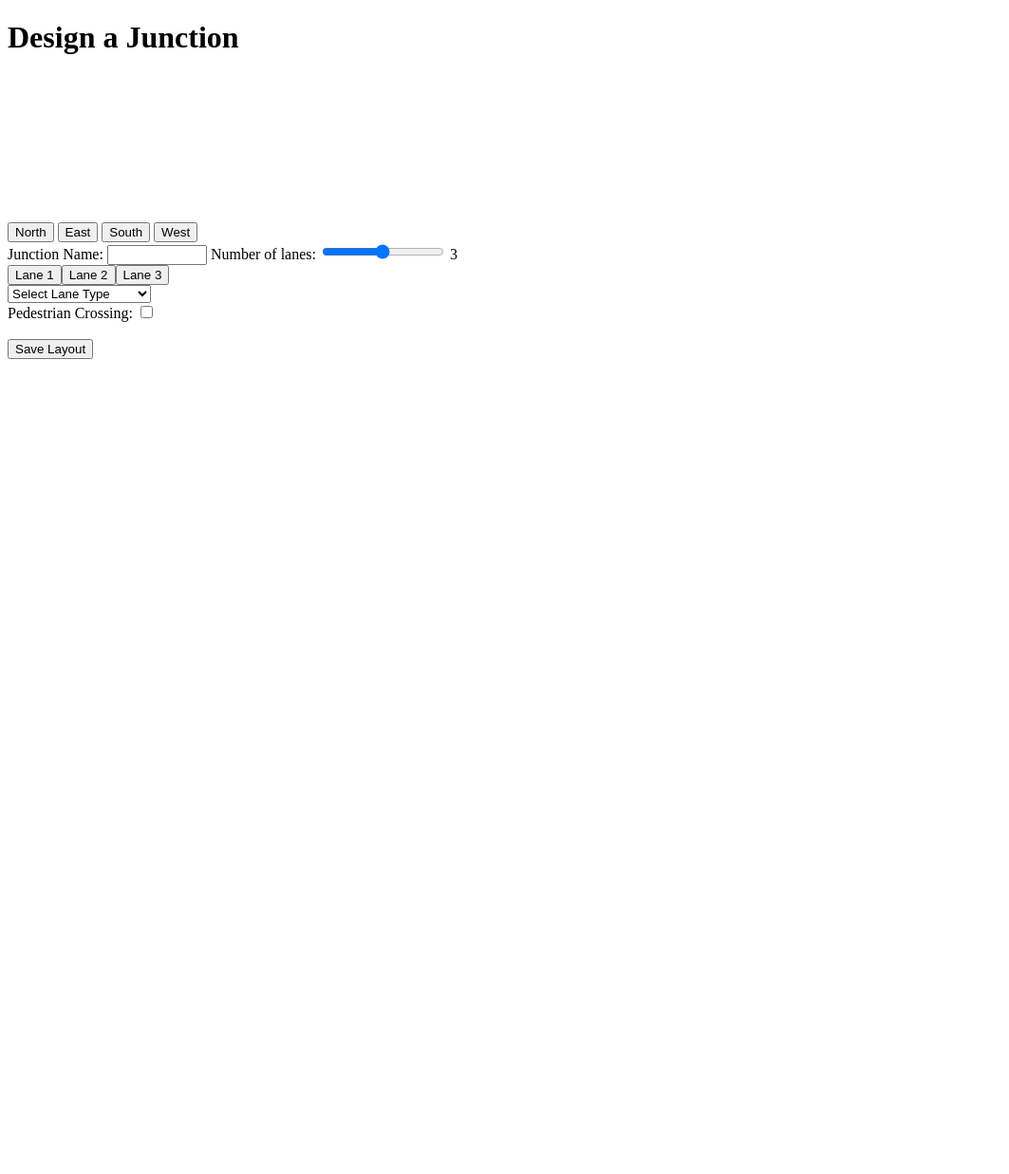
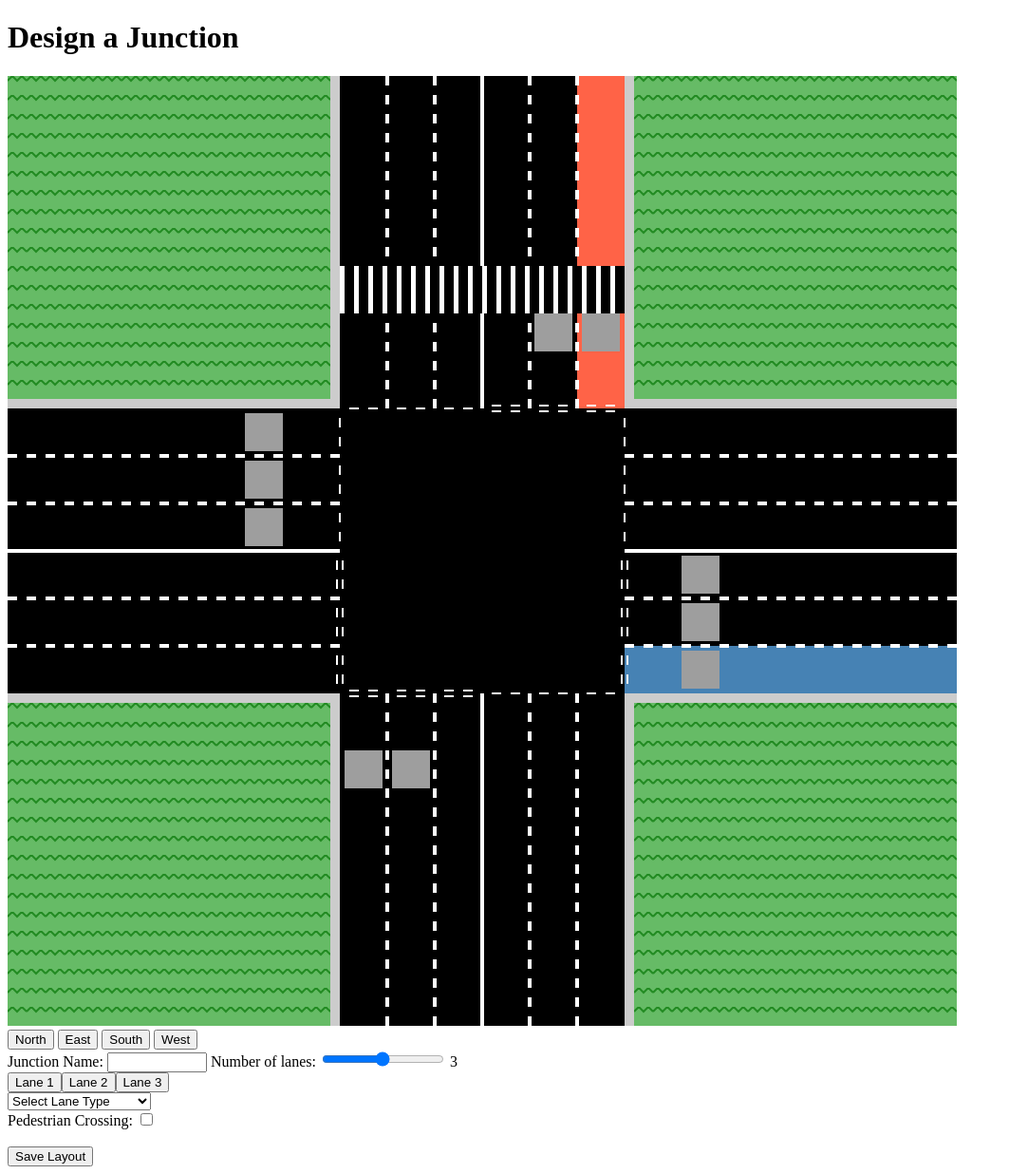
Before and after one commit to jemijack/SWE-Project, a Flask app: template templates/index.html in a window 1280 px wide. Shown: the whole page at 95% size, without its empty margins (0-1063 px from the left). Before the commit the page ends 378 px from the top, so only its background shows below. Run offline with Flask 3, Linux system fonts and the light colour scheme; the template is opened without the code that fills it, so the values that code supplies are empty; grey boxes are pictures that could not be loaded.

Commit message:
dynamic lanes

```diff
--- a/templates/index.html
+++ b/templates/index.html
@@ -10,11 +10,10 @@
 <h1> Design a Junction</h1>
 
 
-
 <script src="https://d3js.org/d3.v6.min.js"></script>
-<script src="static/image.js"></script>
+<script src="static/image.js" defer></script>
+<script src="static/script.js" defer></script>
 <svg id="junctionCanvas"></svg>
-
 
 <!-- Fixed Side Bar Menu -->
 <div id="directionMenu">
@@ -77,7 +76,5 @@
 </div>
 
 
-<script src="{{ url_for('static', filename='script.js') }}"></script>
-
 </body>
 </html>
--- /dev/null
+++ b/templates/static/image.js
@@ -0,0 +1,532 @@
+document.addEventListener("DOMContentLoaded", function () {
+    /*** Configuration Data ***/
+    const config = {
+        "jLayoutName": "layout1",
+        "timestamp": "2025-02-13T12:00:00Z",
+        "userId": "11",
+        "junctionID": "56",
+        "northArm": { "laneCount": 3, "laneDetail": { "lane1": "busLane", "lane2": "straightOnly" }, "pedestrianCrossing": true },
+        "eastArm": { "laneCount": 3, "laneDetail": { "lane1": "cycleLane", "lane2": "straightOnly", "lane3": "rightOnly" }, "pedestrianCrossing": true },
+        "southArm": { "laneCount": 3, "laneDetail": { "lane1": "leftStraight", "lane2": "rightOnly" }, "pedestrianCrossing": true },
+        "westArm": { "laneCount": 3, "laneDetail": { "lane1": "leftStraight", "lane2": "straightOnly", "lane3": "rightOnly" }, "pedestrianCrossing": true }
+    };
+
+    /*** SVG Setup & Globals ***/
+    const svgSize = 1000;
+    const svg = d3.select("#junctionCanvas")
+        .attr("width", svgSize)
+        .attr("height", svgSize)
+        .attr("viewBox", `0 0 ${svgSize} ${svgSize}`)
+        .attr("preserveAspectRatio", "xMidYMid meet");
+
+    const laneWidth = 50;
+    const curbWidth = 10;
+    const centerX = svgSize / 2;
+    const centerY = svgSize / 2;
+
+    const maxLanes = Math.max(
+        (config["eastArm"] ? config["eastArm"].laneCount : 0),
+        (config["southArm"] ? config["southArm"].laneCount : 0),
+        (config["westArm"] ? config["westArm"].laneCount : 0)
+    );
+
+    const intersectionSize = maxLanes * laneWidth * 2;
+    const intersectionHalf = intersectionSize / 2;
+
+    /*** Define Grass Pattern ***/
+    const defs = svg.append("defs");
+    const pattern = defs.append("pattern")
+        .attr("id", "grassPattern")
+        .attr("width", 20)
+        .attr("height", 20)
+        .attr("patternUnits", "userSpaceOnUse");
+    pattern.append("rect")
+        .attr("width", 20)
+        .attr("height", 20)
+        .attr("fill", "#66BB66");
+    pattern.append("path")
+        .attr("d", "M0,5 L5,0 L10,5 L15,0 L20,5")
+        .attr("stroke", "#228B22")
+        .attr("stroke-width", 2)
+        .attr("fill", "none");
+
+    /*** Draw Background (Grass) ***/
+    svg.append("rect")
+        .attr("x", 0)
+        .attr("y", 0)
+        .attr("width", svgSize)
+        .attr("height", svgSize)
+        .attr("fill", "url(#grassPattern)");
+
+    /*** Draw the Intersection ***/
+    svg.append("rect")
+        .attr("x", centerX - intersectionHalf)
+        .attr("y", centerY - intersectionHalf)
+        .attr("width", intersectionSize)
+        .attr("height", intersectionSize)
+        .attr("fill", "black")
+        .attr("stroke", "black")
+        .attr("stroke-width", 2);
+
+    /*** Helper Functions ***/
+
+    function buildDashArray(dashLen, gapLen, totalLen) {
+        const patternSize = dashLen + gapLen;
+        const repeats = Math.floor(totalLen / patternSize);
+        let arrParts = [];
+        for (let i = 0; i < repeats; i++) {
+            arrParts.push(dashLen, gapLen);
+        }
+        return arrParts.join(",");
+    }
+
+    function drawPedestrianCrossing(direction, totalLaneCount, laneWidth, innerX, innerY, innerWidth, innerHeight) {
+        // Check if pedestrian crossing is enabled for this direction
+        const armKey = direction.toLowerCase() + "Arm";
+        if (!config[armKey]?.pedestrianCrossing) {
+            return;
+        }
+
+        // Define crossing dimensions and position
+        const crossingSize = 50; // Increased size for a larger crossing
+        const stripeWidth = 5;
+        const stripeGap = 10; // Increased gap to have fewer stripes
+        const offsetFromIntersection = 100; // Moved further back from intersection
+
+        let crossingX, crossingY, crossingWidth, crossingHeight;
+
+        // Position the crossing based on direction
+        switch (direction) {
+            case "North":
+                crossingX = innerX;
+                crossingY = innerY + innerHeight - offsetFromIntersection - crossingSize;
+                crossingWidth = innerWidth;
+                crossingHeight = crossingSize;
+                break;
+            case "South":
+                crossingX = innerX;
+                crossingY = innerY + offsetFromIntersection;
+                crossingWidth = innerWidth;
+                crossingHeight = crossingSize;
+                break;
+            case "East":
+                crossingX = innerX + offsetFromIntersection;
+                crossingY = innerY;
+                crossingWidth = crossingSize;
+                crossingHeight = innerHeight;
+                break;
+            case "West":
+                crossingX = innerX + innerWidth - offsetFromIntersection - crossingSize;
+                crossingY = innerY;
+                crossingWidth = crossingSize;
+                crossingHeight = innerHeight;
+                break;
+            default:
+                return;
+        }
+
+        // Draw the black base rectangle
+        svg.append("rect")
+            .attr("x", crossingX)
+            .attr("y", crossingY)
+            .attr("width", crossingWidth)
+            .attr("height", crossingHeight)
+            .attr("fill", "black");
+
+        // Determine stripe orientation: parallel to lanes
+        const isHorizontal = (direction === "North" || direction === "South");
+        const stripeDimension = isHorizontal ? crossingWidth : crossingHeight;
+        const stripeCount = Math.floor(stripeDimension / (stripeWidth + stripeGap));
+
+        // Draw stripes parallel to the lanes
+        for (let i = 0; i < stripeCount; i++) {
+            if (isHorizontal) {
+                // North/South: Vertical stripes
+                const stripeX = crossingX + i * (stripeWidth + stripeGap);
+                svg.append("rect")
+                    .attr("x", stripeX)
+                    .attr("y", crossingY)
+                    .attr("width", stripeWidth)
+                    .attr("height", crossingHeight)
+                    .attr("fill", "white");
+            } else {
+                // East/West: Horizontal stripes
+                const stripeY = crossingY + i * (stripeWidth + stripeGap);
+                svg.append("rect")
+                    .attr("x", crossingX)
+                    .attr("y", stripeY)
+                    .attr("width", crossingWidth)
+                    .attr("height", stripeWidth)
+                    .attr("fill", "white");
+            }
+        }
+    }
+
+    function drawLaneDividers(x, y, width, height, totalLanes, vertical, laneDetail, approachDirection) {
+        const enteringLanes = config[approachDirection.toLowerCase() + "Arm"].laneCount;
+        // Draw boundary dividers (lines between adjacent lanes)
+        for (let i = 1; i < totalLanes; i++) {
+            let isDashed = true;
+            if (i===enteringLanes) isDashed = false;
+            if (vertical) {
+                let xpos = x + i * laneWidth;
+                let yStart = y, yEnd = y + height;
+                svg.append("line")
+                    .attr("x1", xpos)
+                    .attr("y1", yStart)
+                    .attr("x2", xpos)
+                    .attr("y2", yEnd)
+                    .attr("stroke", "white")
+                    .attr("stroke-width", 4)
+                    .attr("stroke-dasharray", isDashed ? "10,10" : "none");
+            } else {
+                let ypos = y + i * laneWidth;
+                let xStart = x, xEnd = x + width;
+                svg.append("line")
+                    .attr("x1", xStart)
+                    .attr("y1", ypos)
+                    .attr("x2", xEnd)
+                    .attr("y2", ypos)
+                    .attr("stroke", "white")
+                    .attr("stroke-width", 4)
+                    .attr("stroke-dasharray", isDashed ? "10,10" : "none");
+            }
+        }
+    }
+
+    function drawIntersectionLines(cx, cy, length, horizontal, doubleLine) {
+        const offset = 3, halfLen = length / 2, strokeWidth = 2, dashPattern = "10,10";
+        if (!doubleLine) {
+            if (horizontal) {
+                svg.append("line")
+                    .attr("x1", cx - halfLen)
+                    .attr("y1", cy)
+                    .attr("x2", cx + halfLen)
+                    .attr("y2", cy)
+                    .attr("stroke", "white")
+                    .attr("stroke-width", strokeWidth)
+                    .attr("stroke-dasharray", dashPattern);
+            } else {
+                svg.append("line")
+                    .attr("x1", cx)
+                    .attr("y1", cy - halfLen)
+                    .attr("x2", cx)
+                    .attr("y2", cy + halfLen)
+                    .attr("stroke", "white")
+                    .attr("stroke-width", strokeWidth)
+                    .attr("stroke-dasharray", dashPattern);
+            }
+        } else {
+            if (horizontal) {
+                svg.append("line").attr("x1", cx - halfLen).attr("y1", cy - offset).attr("x2", cx + halfLen).attr("y2", cy - offset)
+                    .attr("stroke", "white").attr("stroke-width", strokeWidth).attr("stroke-dasharray", dashPattern);
+                svg.append("line").attr("x1", cx - halfLen).attr("y1", cy + offset).attr("x2", cx + halfLen).attr("y2", cy + offset)
+                    .attr("stroke", "white").attr("stroke-width", strokeWidth).attr("stroke-dasharray", dashPattern);
+            } else {
+                svg.append("line").attr("x1", cx - offset).attr("y1", cy - halfLen).attr("x2", cx - offset).attr("y2", cy + halfLen)
+                    .attr("stroke", "white").attr("stroke-width", strokeWidth).attr("stroke-dasharray", dashPattern);
+                svg.append("line").attr("x1", cx + offset).attr("y1", cy - halfLen).attr("x2", cx + offset).attr("y2", cy + halfLen)
+                    .attr("stroke", "white").attr("stroke-width", strokeWidth).attr("stroke-dasharray", dashPattern);
+            }
+        }
+    }
+
+
+
+    /*** Draw the Approaches ***/
+    window.drawApproach_North = drawApproach_North;
+    function drawApproach_North(laneCount, laneDetail) {
+        const lanes = laneCount;
+        const totalLanes = lanes + maxLanes;
+        const outerHeight = centerY - intersectionHalf;
+        const outerWidth = totalLanes * laneWidth + 2 * curbWidth;
+        const outerX = centerX - outerWidth / 2;
+        const outerY = 0;
+
+
+
+        svg.append("rect").attr("x", outerX).attr("y", outerY).attr("width", curbWidth).attr("height", outerHeight).attr("fill", "#cccccc");
+        svg.append("rect").attr("x", outerX + totalLanes * laneWidth + curbWidth).attr("y", outerY).attr("width", curbWidth).attr("height", outerHeight).attr("fill", "#cccccc");
+
+        const innerX = outerX + curbWidth;
+        const innerY = outerY;
+        const innerWidth = totalLanes * laneWidth;
+        const innerHeight = outerHeight;
+
+
+
+        svg.append("rect").attr("x", innerX).attr("y", innerY).attr("width", innerWidth).attr("height", innerHeight).attr("fill", "black");
+
+        for (let k = 0; k < lanes; k++) {
+            let i = totalLanes - 1 - k;
+            let laneKey = `lane${k + 1}`;
+            let laneType = laneDetail[laneKey];
+            if (k === 0 && (laneType === "busLane" || laneType === "cycleLane")) {
+                let color = laneType === "busLane" ? "#FF6347" : "#4682B4";
+                svg.append("rect")
+                    .attr("x", innerX + i * laneWidth)
+                    .attr("y", innerY)
+                    .attr("width", laneWidth)
+                    .attr("height", innerHeight)
+                    .attr("fill", color);
+                let imgX = innerX + (i + 0.5) * laneWidth;
+                let imgY = innerY + innerHeight - 80;
+                let imgWidth = laneWidth * 0.8;
+                let imgHeight = laneWidth * 0.8;
+                let icon = laneType === "busLane" ? "busLane.png" : "cycle.png";
+                let transform = `rotate(180, ${imgX}, ${imgY})`;
+                svg.append("image")
+                    .attr("xlink:href", `utils/${icon}`)
+                    .attr("x", imgX - imgWidth / 2)
+                    .attr("y", imgY - imgHeight / 2)
+                    .attr("width", imgWidth)
+                    .attr("height", imgHeight)
+                    .attr("transform", transform);
+            } else if (laneType) {
+                let imgX = innerX + (i + 0.5) * laneWidth;
+                let imgY = innerY + innerHeight - 80;
+                let imgWidth = laneWidth * 0.8;
+                let imgHeight = laneWidth * 0.8;
+                svg.append("image")
+                    .attr("xlink:href", `utils/${laneType}.png`)
+                    .attr("x", imgX - imgWidth / 2)
+                    .attr("y", imgY - imgHeight / 2)
+                    .attr("width", imgWidth)
+                    .attr("height", imgHeight)
+                    .attr("transform", `rotate(180, ${imgX}, ${imgY})`);
+            }
+        }
+
+        drawLaneDividers(innerX, innerY, innerWidth, innerHeight, totalLanes, true, laneDetail, "North");
+
+
+        const exitingCount = lanes;
+        const markY = innerY + innerHeight;
+        const markLen = 30;
+        for (let i = 0; i < totalLanes; i++) {
+            const isDouble = (i >= totalLanes - exitingCount);
+            const laneCenterX = innerX + (i + 0.5) * laneWidth;
+            drawIntersectionLines(laneCenterX, markY, markLen, true, isDouble);
+        }
+
+        drawPedestrianCrossing("North", totalLanes, laneWidth, innerX, innerY, innerWidth, innerHeight);
+
+
+    }
+
+    function drawApproach_East(laneCount, laneDetail) {
+        const lanes = laneCount;
+        const totalLanes = lanes + maxLanes;
+        const outerWidth = centerX - intersectionHalf;
+        const outerHeight = totalLanes * laneWidth + 2 * curbWidth;
+        const outerX = centerX + intersectionHalf;
+        const outerY = centerY - outerHeight / 2;
+
+        svg.append("rect").attr("x", outerX).attr("y", outerY).attr("width", outerWidth).attr("height", curbWidth).attr("fill", "#cccccc");
+        svg.append("rect").attr("x", outerX).attr("y", outerY + totalLanes * laneWidth + curbWidth).attr("width", outerWidth).attr("height", curbWidth).attr("fill", "#cccccc");
+
+        const innerX = outerX;
+        const innerY = outerY + curbWidth;
+        const innerWidth = outerWidth;
+        const innerHeight = totalLanes * laneWidth;
+
+        svg.append("rect").attr("x", innerX).attr("y", innerY).attr("width", innerWidth).attr("height", innerHeight).attr("fill", "black");
+
+        for (let k = 0; k < lanes; k++) {
+            let i = totalLanes - 1 - k;
+            let laneKey = `lane${k + 1}`;
+            let laneType = laneDetail[laneKey];
+            if (k === 0 && (laneType === "busLane" || laneType === "cycleLane")) {
+                let color = laneType === "busLane" ? "#FF6347" : "#4682B4";
+                svg.append("rect")
+                    .attr("x", innerX)
+                    .attr("y", innerY + i * laneWidth)
+                    .attr("width", innerWidth)
+                    .attr("height", laneWidth)
+                    .attr("fill", color);
+                let imgX = innerX + 80;
+                let imgY = innerY + (i + 0.5) * laneWidth;
+                let imgWidth = laneWidth * 0.8;
+                let imgHeight = laneWidth * 0.8;
+                let icon = laneType === "busLane" ? "busLane.png" : "cycle.png";
+                let transform = `rotate(270, ${imgX}, ${imgY})`;
+                svg.append("image")
+                    .attr("xlink:href", `utils/${icon}`)
+                    .attr("x", imgX - imgWidth / 2)
+                    .attr("y", imgY - imgHeight / 2)
+                    .attr("width", imgWidth)
+                    .attr("height", imgHeight)
+                    .attr("transform", transform);
+            } else if (laneType) {
+                let imgX = innerX + 80;
+                let imgY = innerY + (i + 0.5) * laneWidth;
+                let imgWidth = laneWidth * 0.8;
+                let imgHeight = laneWidth * 0.8;
+                svg.append("image")
+                    .attr("xlink:href", `utils/${laneType}.png`)
+                    .attr("x", imgX - imgWidth / 2)
+                    .attr("y", imgY - imgHeight / 2)
+                    .attr("width", imgWidth)
+                    .attr("height", imgHeight)
+                    .attr("transform", `rotate(270, ${imgX}, ${imgY})`);
+            }
+        }
+
+        drawLaneDividers(innerX, innerY, innerWidth, innerHeight, totalLanes, false, laneDetail, "East");
+
+        const exitingCount = lanes;
+        const markX = innerX;
+        const markLen = 30;
+        for (let i = 0; i < totalLanes; i++) {
+            const isDouble = (i >= totalLanes - exitingCount);
+            const laneCenterY = innerY + (i + 0.5) * laneWidth;
+            drawIntersectionLines(markX, laneCenterY, markLen, false, isDouble);
+        }
+    }
+
+    function drawApproach_South(laneCount, laneDetail) {
+        const lanes = laneCount;
+        const totalLanes = lanes + maxLanes;
+        const outerHeight = centerY - intersectionHalf;
+        const outerWidth = totalLanes * laneWidth + 2 * curbWidth;
+        const outerX = centerX - outerWidth / 2;
+        const outerY = centerY + intersectionHalf;
+
+        svg.append("rect").attr("x", outerX).attr("y", outerY).attr("width", curbWidth).attr("height", outerHeight).attr("fill", "#cccccc");
+        svg.append("rect").attr("x", outerX + totalLanes * laneWidth + curbWidth).attr("y", outerY).attr("width", curbWidth).attr("height", outerHeight).attr("fill", "#cccccc");
+
+        const innerX = outerX + curbWidth;
+        const innerY = outerY;
+        const innerWidth = totalLanes * laneWidth;
+        const innerHeight = outerHeight;
+
+        svg.append("rect").attr("x", innerX).attr("y", innerY).attr("width", innerWidth).attr("height", innerHeight).attr("fill", "black");
+
+        for (let k = 0; k < lanes; k++) {
+            let i = k;
+            let laneKey = `lane${k + 1}`;
+            let laneType = laneDetail[laneKey];
+            if (k === 0 && (laneType === "busLane" || laneType === "cycleLane")) {
+                let color = laneType === "busLane" ? "#FF6347" : "#4682B4";
+                svg.append("rect")
+                    .attr("x", innerX + i * laneWidth)
+                    .attr("y", innerY)
+                    .attr("width", laneWidth)
+                    .attr("height", innerHeight)
+                    .attr("fill", color);
+                let imgX = innerX + (i + 0.5) * laneWidth;
+                let imgY = innerY + 80;
+                let imgWidth = laneWidth * 0.8;
+                let imgHeight = laneWidth * 0.8;
+                let icon = laneType === "busLane" ? "busLane.png" : "cycle.png";
+                let transform = `rotate(0, ${imgX}, ${imgY})`;
+                svg.append("image")
+                    .attr("xlink:href", `utils/${icon}`)
+                    .attr("x", imgX - imgWidth / 2)
+                    .attr("y", imgY - imgHeight / 2)
+                    .attr("width", imgWidth)
+                    .attr("height", imgHeight)
+                    .attr("transform", transform);
+            } else if (laneType) {
+                let imgX = innerX + (i + 0.5) * laneWidth;
+                let imgY = innerY + 80;
+                let imgWidth = laneWidth * 0.8;
+                let imgHeight = laneWidth * 0.8;
+                svg.append("image")
+                    .attr("xlink:href", `utils/${laneType}.png`)
+                    .attr("x", imgX - imgWidth / 2)
+                    .attr("y", imgY - imgHeight / 2)
+                    .attr("width", imgWidth)
+                    .attr("height", imgHeight)
+                    .attr("transform", `rotate(0, ${imgX}, ${imgY})`);
+            }
+        }
+
+        drawLaneDividers(innerX, innerY, innerWidth, innerHeight, totalLanes, true, laneDetail, "South");
+
+        const exitingCount = lanes;
+        const markY = innerY;
+        const markLen = 30;
+        for (let i = 0; i < totalLanes; i++) {
+            const isDouble = (i < exitingCount);
+            const laneCenterX = innerX + (i + 0.5) * laneWidth;
+            drawIntersectionLines(laneCenterX, markY, markLen, true, isDouble);
+        }
+    }
+
+    function drawApproach_West(laneCount, laneDetail) {
+        const lanes = laneCount;
+        const totalLanes = lanes + maxLanes;
+        const outerWidth = centerX - intersectionHalf;
+        const outerHeight = totalLanes * laneWidth + 2 * curbWidth;
+        const outerX = 0;
+        const outerY = centerY - outerHeight / 2;
+
+        svg.append("rect").attr("x", outerX).attr("y", outerY).attr("width", outerWidth).attr("height", curbWidth).attr("fill", "#cccccc");
+        svg.append("rect").attr("x", outerX).attr("y", outerY + totalLanes * laneWidth + curbWidth).attr("width", outerWidth).attr("height", curbWidth).attr("fill", "#cccccc");
+
+        const innerX = outerX;
+        const innerY = outerY + curbWidth;
+        const innerWidth = outerWidth;
+        const innerHeight = totalLanes * laneWidth;
+
+        svg.append("rect").attr("x", innerX).attr("y", innerY).attr("width", innerWidth).attr("height", innerHeight).attr("fill", "black");
+
+        for (let k = 0; k < lanes; k++) {
+            let i = k;
+            let laneKey = `lane${k + 1}`;
+            let laneType = laneDetail[laneKey];
+            if (k === 0 && (laneType === "busLane" || laneType === "cycleLane")) {
+                let color = laneType === "busLane" ? "#FF6347" : "#4682B4";
+                svg.append("rect")
+                    .attr("x", innerX)
+                    .attr("y", innerY + i * laneWidth)
+                    .attr("width", innerWidth)
+                    .attr("height", laneWidth)
+                    .attr("fill", color);
+                let imgX = innerX + innerWidth - 80;
+                let imgY = innerY + (i + 0.5) * laneWidth;
+                let imgWidth = laneWidth * 0.8;
+                let imgHeight = laneWidth * 0.8;
+                let icon = laneType === "busLane" ? "busLane.png" : "cycle.png";
+                let transform = `rotate(90, ${imgX}, ${imgY})`;
+                svg.append("image")
+                    .attr("xlink:href", `utils/${icon}`)
+                    .attr("x", imgX - imgWidth / 2)
+                    .attr("y", imgY - imgHeight / 2)
+                    .attr("width", imgWidth)
+                    .attr("height", imgHeight)
+                    .attr("transform", transform);
+            } else if (laneType) {
+                let imgX = innerX + innerWidth - 80;
+                let imgY = innerY + (i + 0.5) * laneWidth;
+                let imgWidth = laneWidth * 0.8;
+                let imgHeight = laneWidth * 0.8;
+                svg.append("image")
+                    .attr("xlink:href", `utils/${laneType}.png`)
+                    .attr("x", imgX - imgWidth / 2)
+                    .attr("y", imgY - imgHeight / 2)
+                    .attr("width", imgWidth)
+                    .attr("height", imgHeight)
+                    .attr("transform", `rotate(90, ${imgX}, ${imgY})`);
+            }
+        }
+
+        drawLaneDividers(innerX, innerY, innerWidth, innerHeight, totalLanes, false, laneDetail, "West");
+
+        const exitingCount = lanes;
+        const markX = innerX + innerWidth;
+        const markLen = 30;
+        for (let i = 0; i < totalLanes; i++) {
+            const isDouble = (i >= totalLanes - exitingCount);
+            const laneCenterY = innerY + (i + 0.5) * laneWidth;
+            drawIntersectionLines(markX, laneCenterY, markLen, false, isDouble);
+        }
+    }
+
+    /*** Render Approaches ***/
+    if (config["northArm"]) drawApproach_North(config["northArm"].laneCount, config["northArm"].laneDetail);
+    if (config["eastArm"]) drawApproach_East(config["eastArm"].laneCount, config["eastArm"].laneDetail);
+    if (config["southArm"]) drawApproach_South(config["southArm"].laneCount, config["southArm"].laneDetail);
+    if (config["westArm"]) drawApproach_West(config["westArm"].laneCount, config["westArm"].laneDetail);
+});
--- a/static/script.js
+++ b/templates/static/script.js
@@ -242,10 +242,10 @@ function updateLaneOptions() {
 
 function redrawJunction() {
     d3.select("#junctionCanvas").selectAll("*").remove(); // Clear SVG
-    drawApproach_North(layoutData["northArm"].laneCount, "North");
-    drawApproach_East(layoutData["eastArm"].laneCount, "East");
-    drawApproach_South(layoutData["southArm"].laneCount, "South");
-    drawApproach_West(layoutData["westArm"].laneCount, "West");
+    window.drawApproach_North(layoutData["northArm"].laneCount, "North");
+    window.drawApproach_East(layoutData["eastArm"].laneCount, "East");
+    window.drawApproach_South(layoutData["southArm"].laneCount, "South");
+    window.drawApproach_West(layoutData["westArm"].laneCount, "West");
 }
 
 
```
